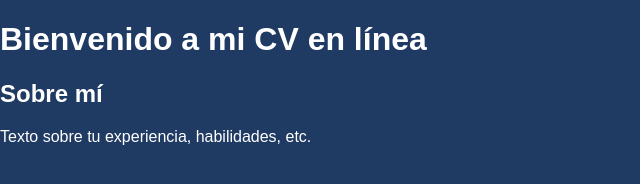
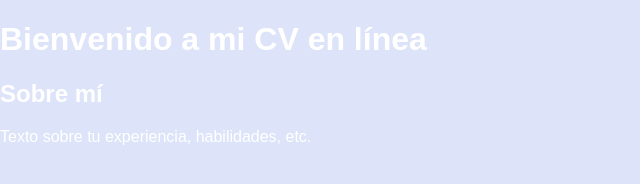
Before and after one commit to denislv96/online-cv, a plain HTML site: page index.html in a window 1280 px wide. Shown: the whole page, without its empty margins (0-640 px from the left). Drawn offline with Linux system fonts and the light colour scheme.

Commit message:
modified:   style.css

```diff
--- a/style.css
+++ b/style.css
@@ -1,7 +1,7 @@
 
 body {
     font-family: Arial, sans-serif;
-    background-color: #1F3A63; /* Azul oscuro */
+    background-color: rgba(29, 78, 216, 0.15);
     color: #FFFFFF; /* Texto blanco */
     margin: 0;
     padding: 0;
```
